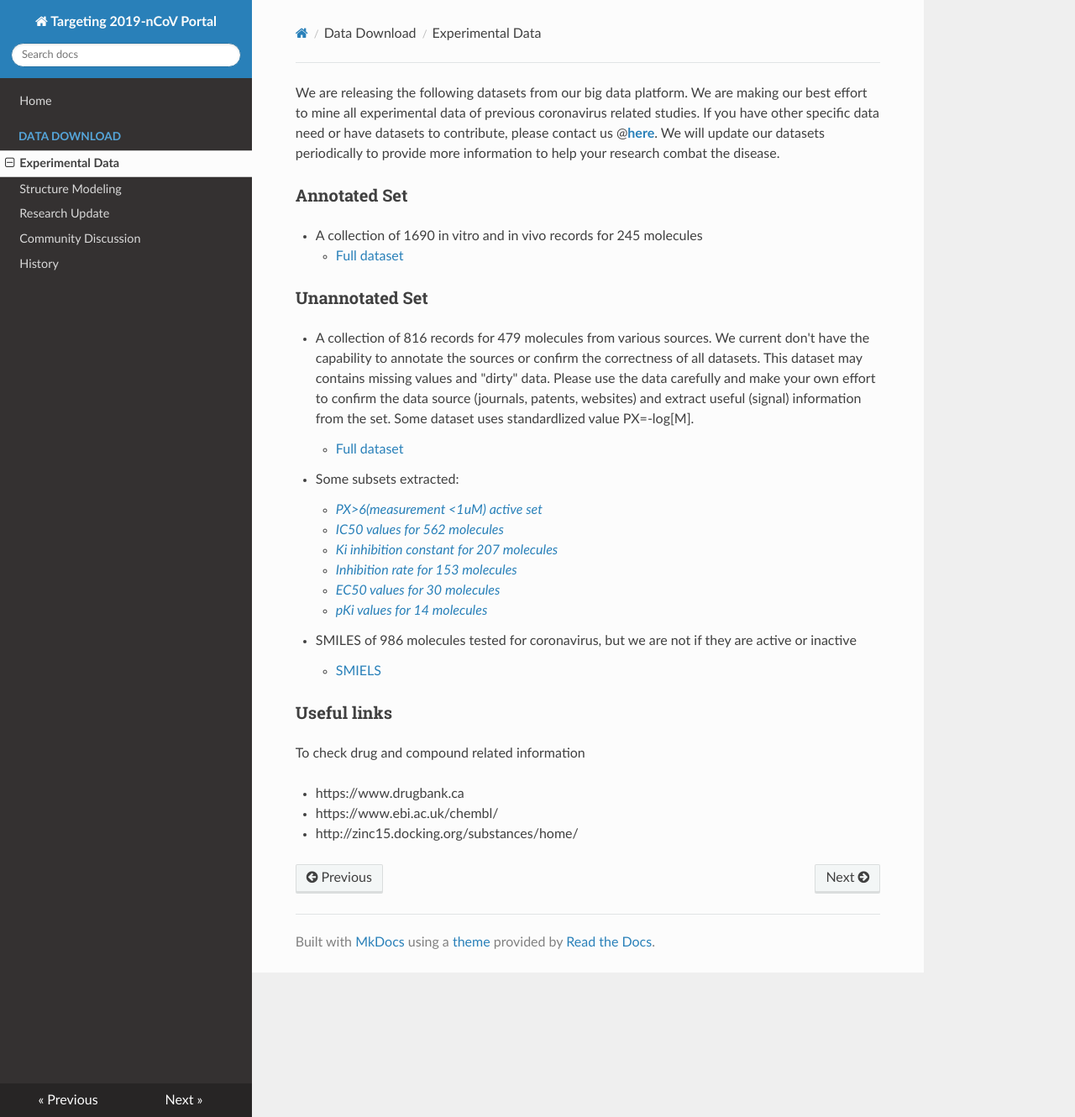
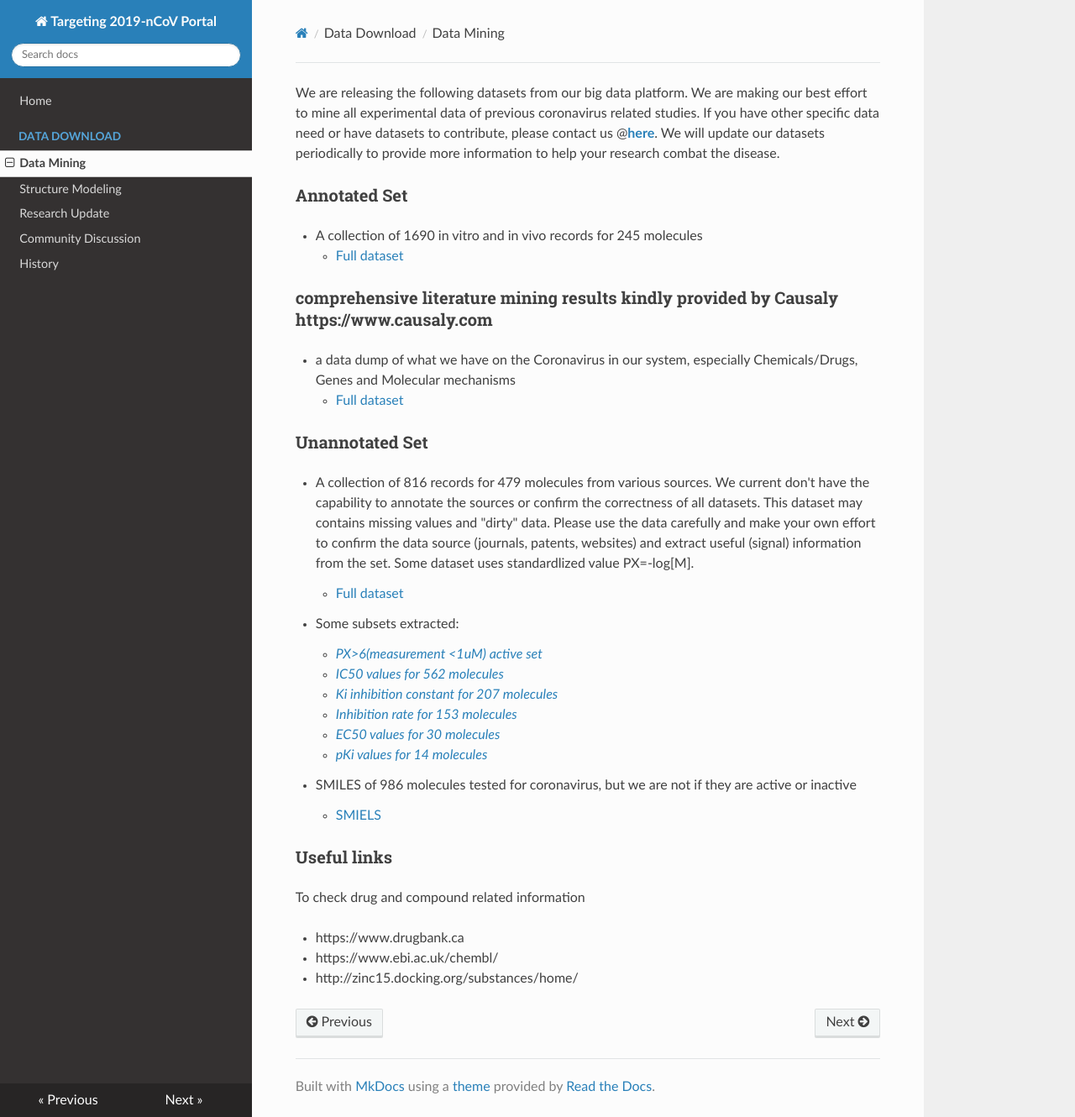
Before and after one commit to GHDDI-AILab/Targeting2019-nCoV, an MkDocs documentation site: the page built from docs/CoV_Experiment_Data.md, in a window 1280 px wide and 1330 px high. Shown: the whole window at 84% size. Built offline with MkDocs 1.6.1, drawn with Linux system fonts in a browser that asks for light colours; nearby versions of some CDN libraries.

Commit message:
add causaly

```diff
--- a/docs/CoV_Experiment_Data.md
+++ b/docs/CoV_Experiment_Data.md
@@ -1,17 +1,20 @@
 We are releasing the following datasets from our big data platform. We are making our best effort to mine all experimental data of previous coronavirus related studies. If you have other specific data need or have datasets to contribute, please contact us @[**here**](https://github.com/GHDDI-AILab/Targeting2019-nCoV/issues). We will update our datasets periodically to provide more information to help your research combat the disease.
-
 
 ### Annotated Set
 
 * A collection of 1690 in vitro and in vivo records for 245 molecules
-    * [Full dataset](https://https://ghddiai.oss-cn-zhangjiakou.aliyuncs.com/file/SARS_annotated_1690.csv)
+    * [Full dataset](https://ghddiai.oss-cn-zhangjiakou.aliyuncs.com/file/SARS_annotated_1690.csv)
+
+###  comprehensive literature mining results kindly provided by Causaly https://www.causaly.com
+
+* a data dump of what we have on the Coronavirus in our system, especially Chemicals/Drugs, Genes and Molecular mechanisms
+    * [Full dataset](https://ghddiai.oss-cn-zhangjiakou.aliyuncs.com/file/Causaly-GHDDI_dataset.xlsx)
 
 ### Unannotated Set
 
 * A collection of 816 records for 479 molecules from various sources. We current don't have the capability to annotate the sources or confirm the correctness of all datasets. This dataset may contains missing values and "dirty" data. Please use the data carefully and make your own effort to confirm the data source (journals, patents, websites) and extract useful (signal) information from the set. Some dataset uses standardlized value PX=-log[M].
 
     * [Full dataset](https://ghddiai.oss-cn-zhangjiakou.aliyuncs.com/file/AllAssay_coronavirus_all.csv)
-
 
 * Some subsets extracted:
 
--- a/mkdocs.yml
+++ b/mkdocs.yml
@@ -11,7 +11,7 @@ extra_javascript:
 nav:
     - Home: index.md
     - Data Download:
-      - Experimental Data: CoV_Experiment_Data.md
+      - Data Mining: CoV_Experiment_Data.md
       - Structure Modeling: nCov_Structural_Modeling.md
       - Research Update: research_progress.md
     - Community Discussion: contact_us.md
```
